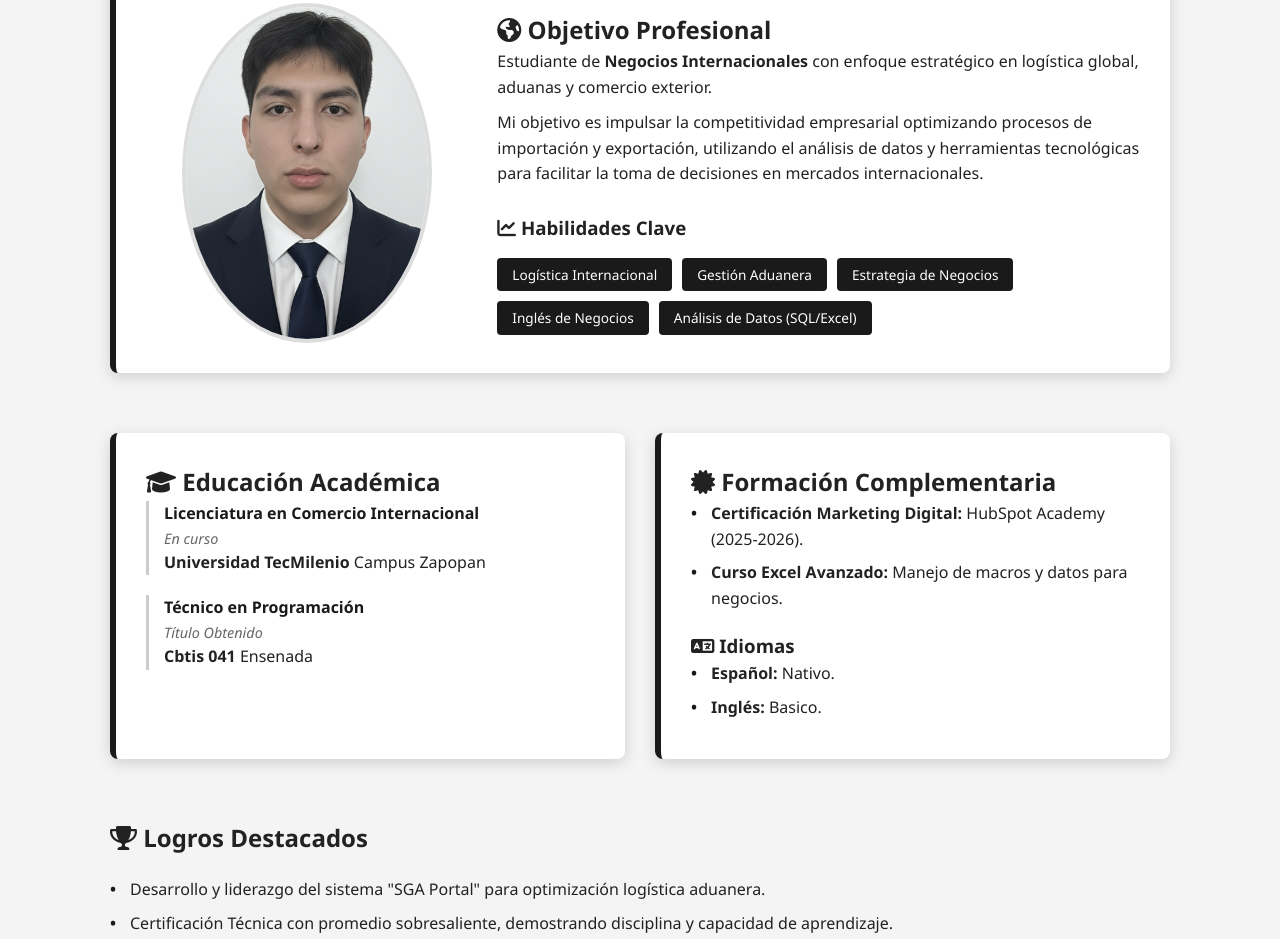
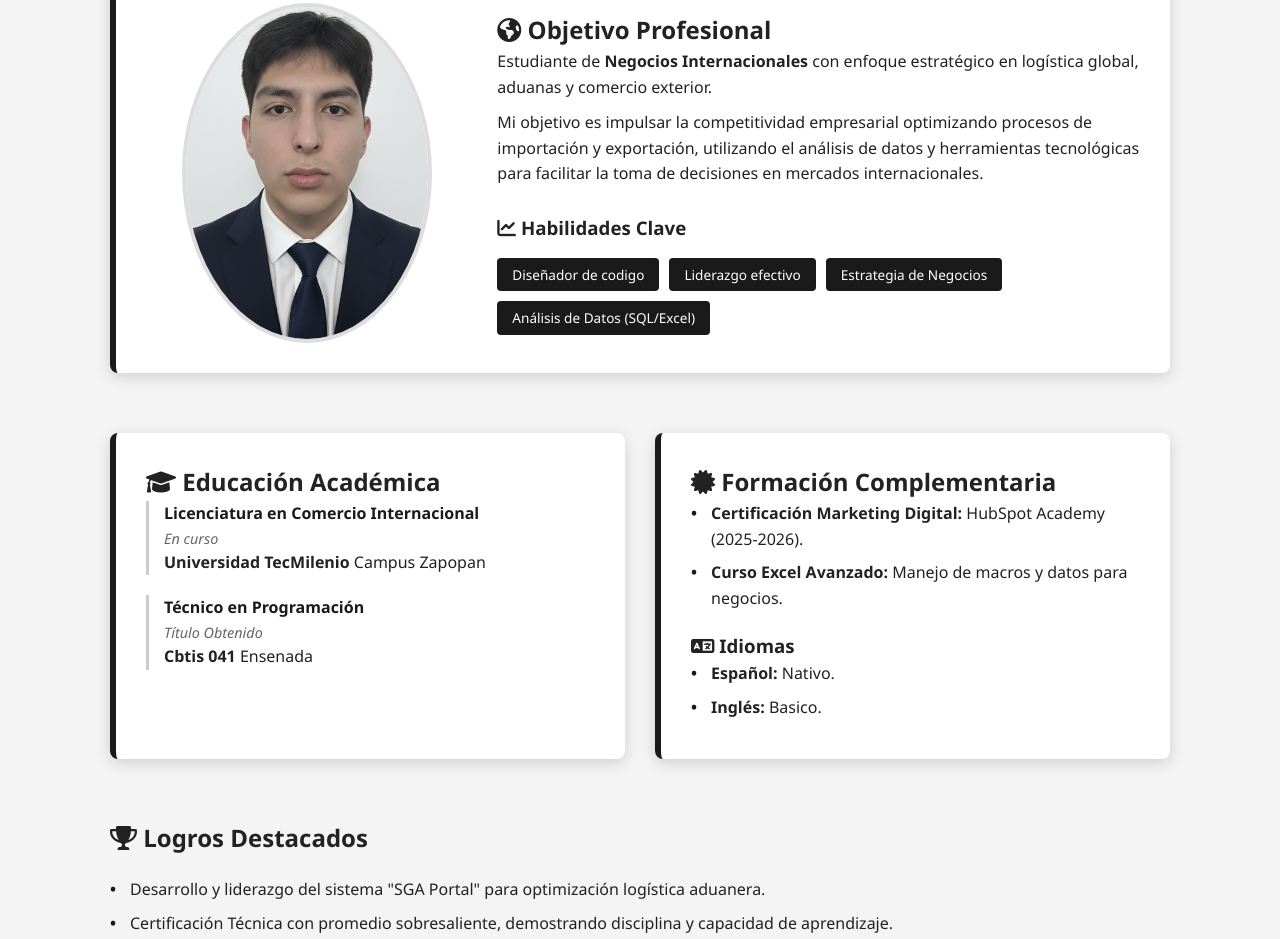
Before and after one commit to antonioUrban/portafolio-nestor, a plain HTML site: page index.html in a window 1280 px wide. Shown: the part 783-1722 px from the top of the page. Drawn offline with Linux system fonts and the light colour scheme.

Commit message:
Update index.html

```diff
--- a/index.html
+++ b/index.html
@@ -222,10 +222,9 @@
                     <br>
                     <h3><i class="fas fa-chart-line"></i> Habilidades Clave</h3>
                     <div class="skills-container">
-                        <span class="skill-tag">Logística Internacional</span>
-                        <span class="skill-tag">Gestión Aduanera</span>
+                        <span class="skill-tag">Diseñador de codigo</span>
+                        <span class="skill-tag">Liderazgo efectivo</span>
                         <span class="skill-tag">Estrategia de Negocios</span>
-                        <span class="skill-tag">Inglés de Negocios</span>
                         <span class="skill-tag">Análisis de Datos (SQL/Excel)</span>
                     </div>
                 </div>
```
